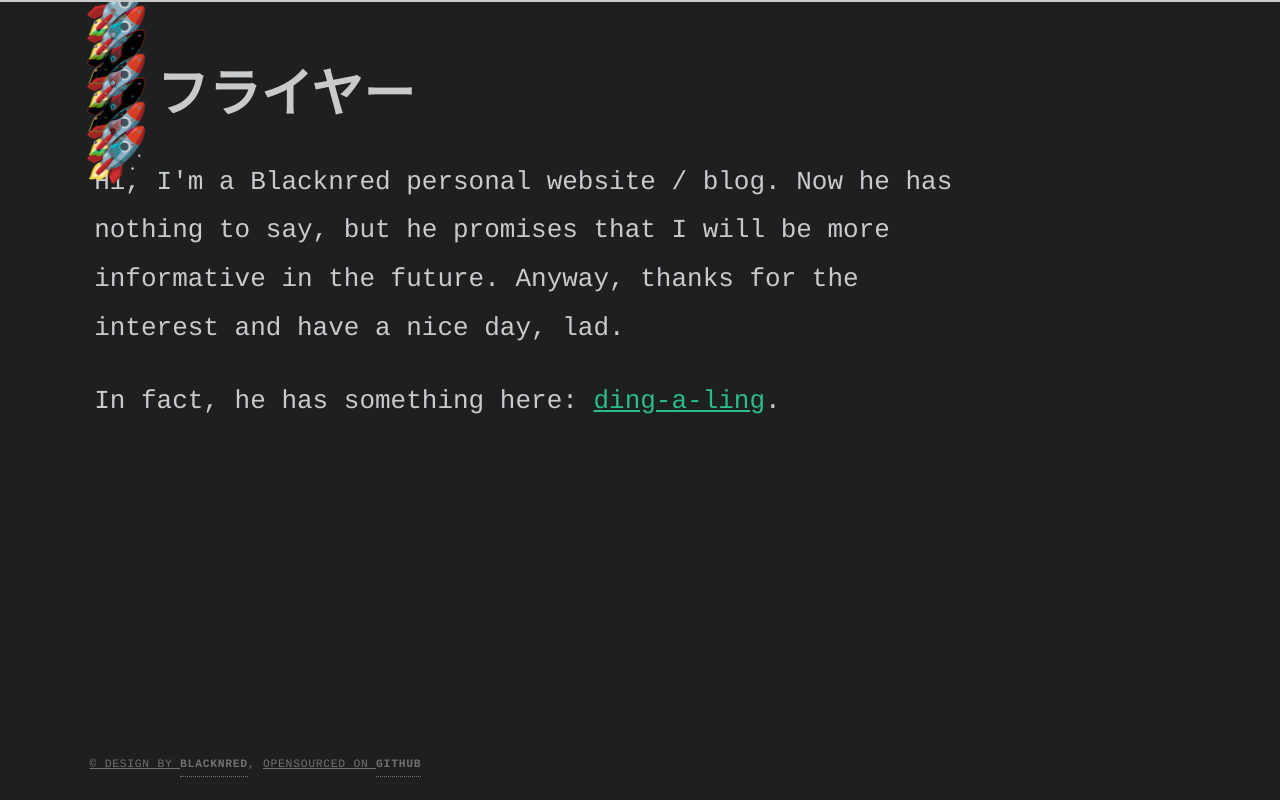
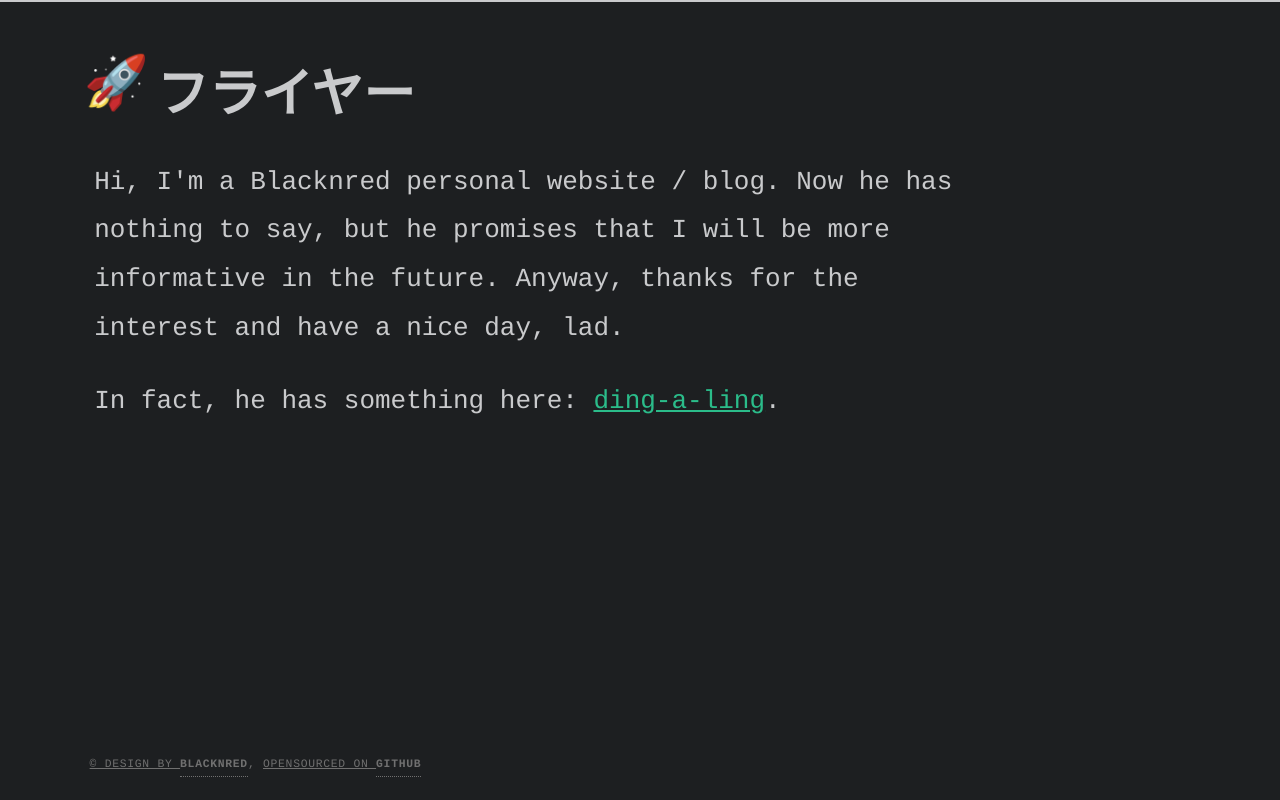
Before and after one commit to blacknred/blacknred.github.io, a plain HTML site: page index.html in a window 1280 px wide. Drawn offline with Linux system fonts and the light colour scheme.

Commit message:
Update index.html

```diff
--- a/index.html
+++ b/index.html
@@ -25,9 +25,7 @@
             <div class="main">
                 <h1>
                     <span id="logo">
-                        <span>🚀🚀🚀🚀</span>
-                        <span>🚀🚀🚀</span>
-                        <span>🚀🚀</span>
+                        <span>🚀</span>
                     </span>
                     &nbsp;&nbsp;フライヤー
                 </h1>
```
